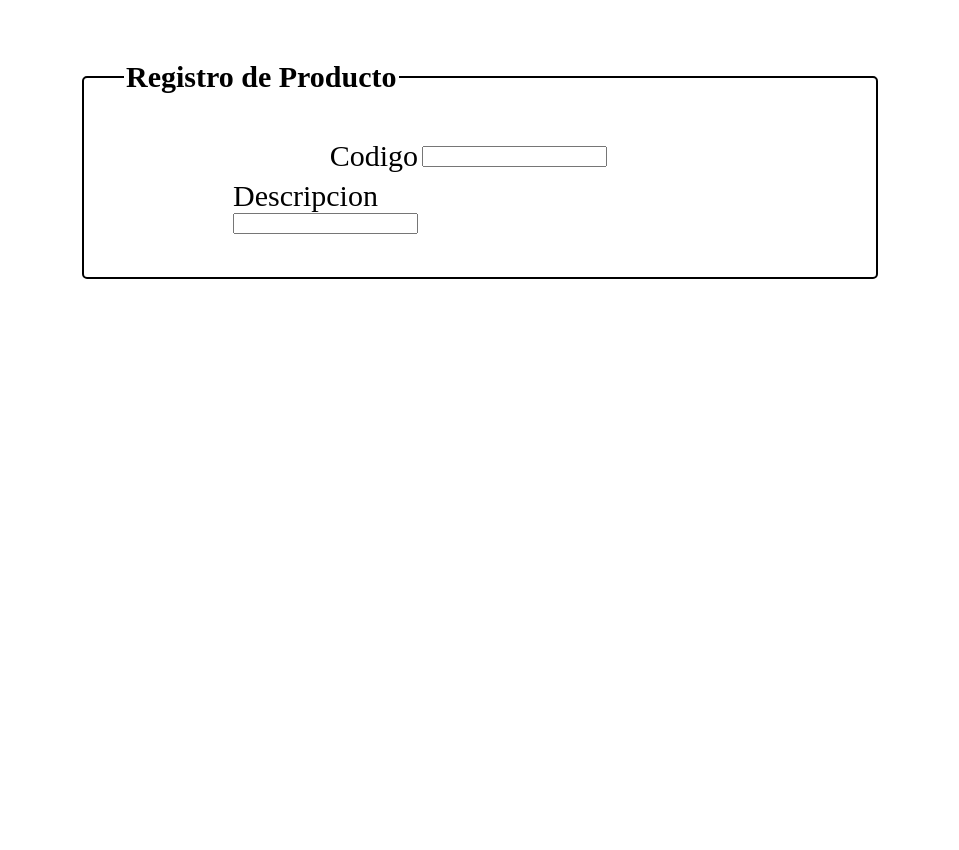
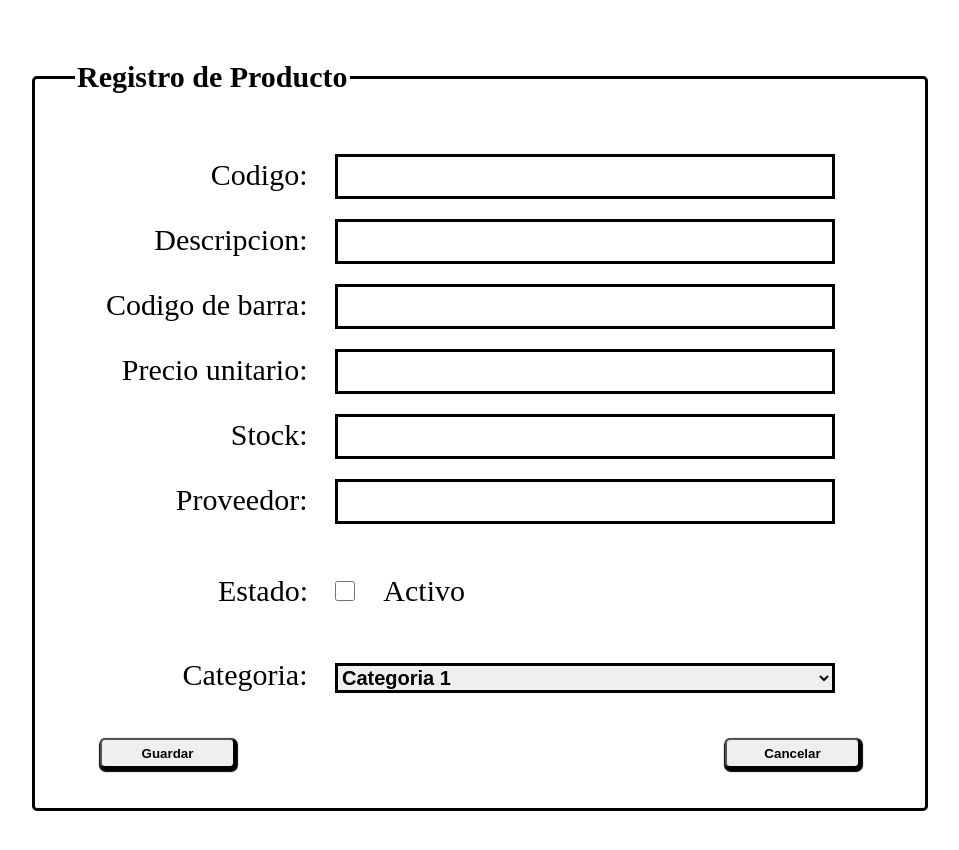
Before and after one commit to miguelrivera7/Actividad2, a plain HTML site: page productos/producto.html in a window 1280 px wide. Shown: the whole page, without its empty margins (160-1119 px from the left). Before the commit the page ends 800 px from the top, so only its background shows below. Drawn offline with Linux system fonts and the light colour scheme.

Commit message:
terminado tabla inventario, formulario y confirmacion

```diff
--- a/index.css
+++ b/index.css
@@ -24,7 +24,6 @@ img {
     border: none;
     width: 10px;
     font-size: 10px;
-
 }
 
 
--- a/productos/producto.css
+++ b/productos/producto.css
@@ -1,45 +1,80 @@
 .form {
-    height: 500px;
+    height: auto;
     margin: 60px auto;
-    width: 800px;
+    width: 900px;
 
 }
 
+.lineaDeInfo{
+    margin: 20px 0px;
+    text-align: right;
+}
+
 fieldset {
-    border: 1px solid #000;
     border-radius: 5px;
-    border:2px solid black;
+    border:3px solid black;
     padding: 40px;
     font-size: 30px;
+}
 
+fieldset legend {
+    font-weight: bold;
+}
+
+div label {
+    margin-right: 20px;
 }
 
 
-table {
-    margin: auto;
+#data {
     width: 500px;
-    font-size: 30px;
+    padding: 5px;
+    border: 3px solid black;
+    margin-right: 50px;
+    margin-left: auto;
+    font-size: 25px;
+
+}
+#check{
+    text-align: left;
+    margin-right: 22px;
+    margin-left: 0px;
+    width: 20px;
+    height: 20px;
+    border: 3px solid black;
 }
 
-.tdLabel {
-    width: 100px;
-    height: 40px;
-    text-align: right;
-
+#select {
+    width: 500px;
+    font-size: 20px;
+    border: 3px solid black;
+    margin-right: 50px;
+    font-weight: bold;
 }
 
-.tdInput {
-    width: 350px;
-
+.divBotones{
+    display: flex;
+    justify-content: space-between;
+    margin-top: 45px;
+    padding-left: 25px;
+    padding-right: 25px;
 }
 
-input {}
+.botones{
+    box-shadow: 1px 2px 1px 2px;
+    width: 135px;
+    height: 30px;
+    border-radius: 5px;
+    cursor: pointer;
+    font-weight: bolder;
+}
 
-
-
-
-
-fieldset legend {
-    font-weight: bold;
-
+#confirmacion{
+    height: 100vh;
+    margin: 0px;
+    display: flex;
+    align-items: center;
+    justify-content: center;
+    background-color: gainsboro;
+    font-size: xx-large;
 }
--- a/productos/producto.html
+++ b/productos/producto.html
@@ -4,23 +4,57 @@
     <link rel="stylesheet" href="/productos/producto.css" />
   </head>
   <body>
-    <form class="form">
+    <form class="form" action="./confirmacion.html" method="get">
       <fieldset>
         <legend>Registro de Producto</legend>
-        <table>
-          <tbody>
-            <tr>
-              <td class="tdLabel"><label>Codigo</label></td>
-              <td class="tdInput"><input /></td>
-            </tr>
-            <tr>
-              <td>
-                <label>Descripcion</label>
-                <input type="text" />
-              </td>
-            </tr>
-          </tbody>
-        </table>
+        <div class='lineaDeInfo'>
+          <label>Codigo:</label>
+          <input type="text" id="data"></input>
+        </div>
+        <div class='lineaDeInfo'>
+            <label>Descripcion:</label>
+            <input type="text" id="data"></input>
+        </div>
+        <div class='lineaDeInfo'>
+            <label>Codigo de barra:</label>
+            <input type="text" id="data"></input>
+        </div>
+        <div class='lineaDeInfo'>
+            <label>Precio unitario:</label>
+            <input type="text" id="data"></input>
+        </div>
+        <div class='lineaDeInfo'>
+            <label>Stock:</label>
+            <input type="text" id="data"></input>
+        </div>
+        <div class='lineaDeInfo'>
+            <label>Proveedor:</label>
+            <input type="text" id="data"></input>
+        </div>
+
+        <div class="lineaDeInfo" style="margin-top:50px">
+            <label>Estado:</label>
+            <input type="checkbox" id="check">
+            <label style="margin-right: 420px;">Activo</label>
+        </div>
+
+        <div class="lineaDeInfo" style="margin-top:50px">
+            <label>Categoria:</label>
+            <select id="select">
+                <option>Categoria 1</option>
+                <option>Categoria 2</option>
+                <option>Categoria 3</option>
+                <option>Categoria 4</option>
+            </select>
+
+        </div>
+
+        <div class="divBotones">
+            <button class="botones" type="submit">Guardar</button>
+            <button class="botones" type="button" onclick="location.href='../index.html';">Cancelar</button>
+        </div>
+
+
       </fieldset>
     </form>
   </body>
```
Also changed, not shown: index.html (+1 -0 lines), productos/confirmacion.html (+15 -0 lines).
